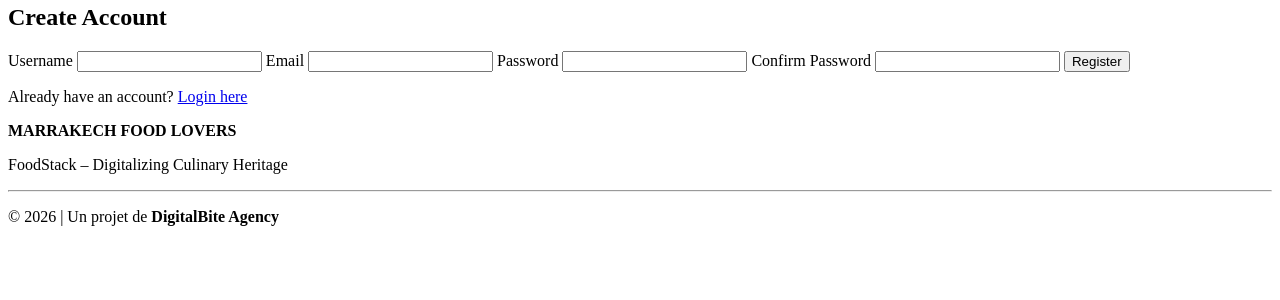
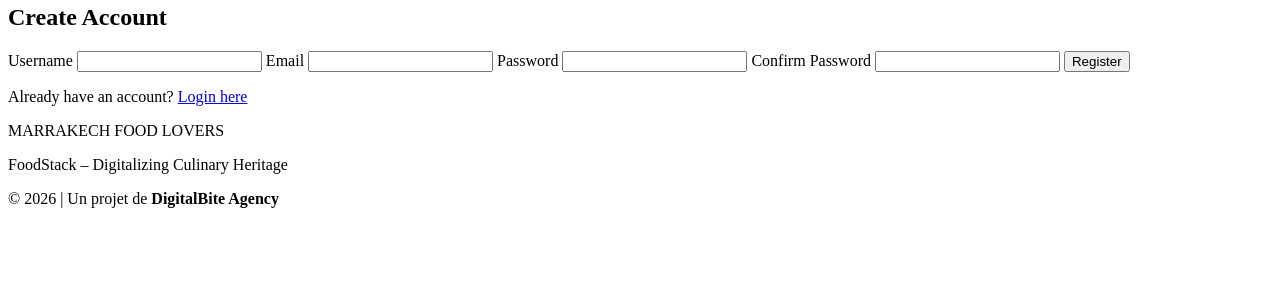
Before and after one commit to hassanhmc40-ops/Marrakech-food-lovers, a PHP site: page /views/auth/register.php in a window 1280 px wide. Shown: the part 42-342 px from the top of the page. Run offline with PHP 8.4, Linux system fonts and the light colour scheme.

Commit message:
fix footer.php

```diff
--- a/views/layout/footer.php
+++ b/views/layout/footer.php
@@ -1,18 +1,15 @@
 </main>
 
-<footer class="custom-footer mt-auto text-center text-secondary">
-    <div class="container">
-        <div class="row">
-            <div class="col-md-12">
-                <p class="mb-1 text-light"><strong>MARRAKECH FOOD LOVERS</strong></p>
-                <p class="small">FoodStack – Digitalizing Culinary Heritage</p>
-                <hr class="w-25 mx-auto border-gold">
-                <p class="small">&copy; <?= date('Y') ?> | Un projet de <strong>DigitalBite Agency</strong></p>
-            </div>
-        </div>
+<footer class="main-footer">
+    <div class="footer-wrapper">
+        <p class="footer-brand">MARRAKECH FOOD LOVERS</p>
+        <p class="footer-tagline">FoodStack – Digitalizing Culinary Heritage</p>
+        <div class="separator"></div>
+        <p class="footer-credits">
+            &copy; <?= date('Y') ?> | Un projet de <strong>DigitalBite Agency</strong>
+        </p>
     </div>
 </footer>
 
-<script src="https://cdn.jsdelivr.net/npm/bootstrap@5.3.0/dist/js/bootstrap.bundle.min.js"></script>
 </body>
 </html>
```
